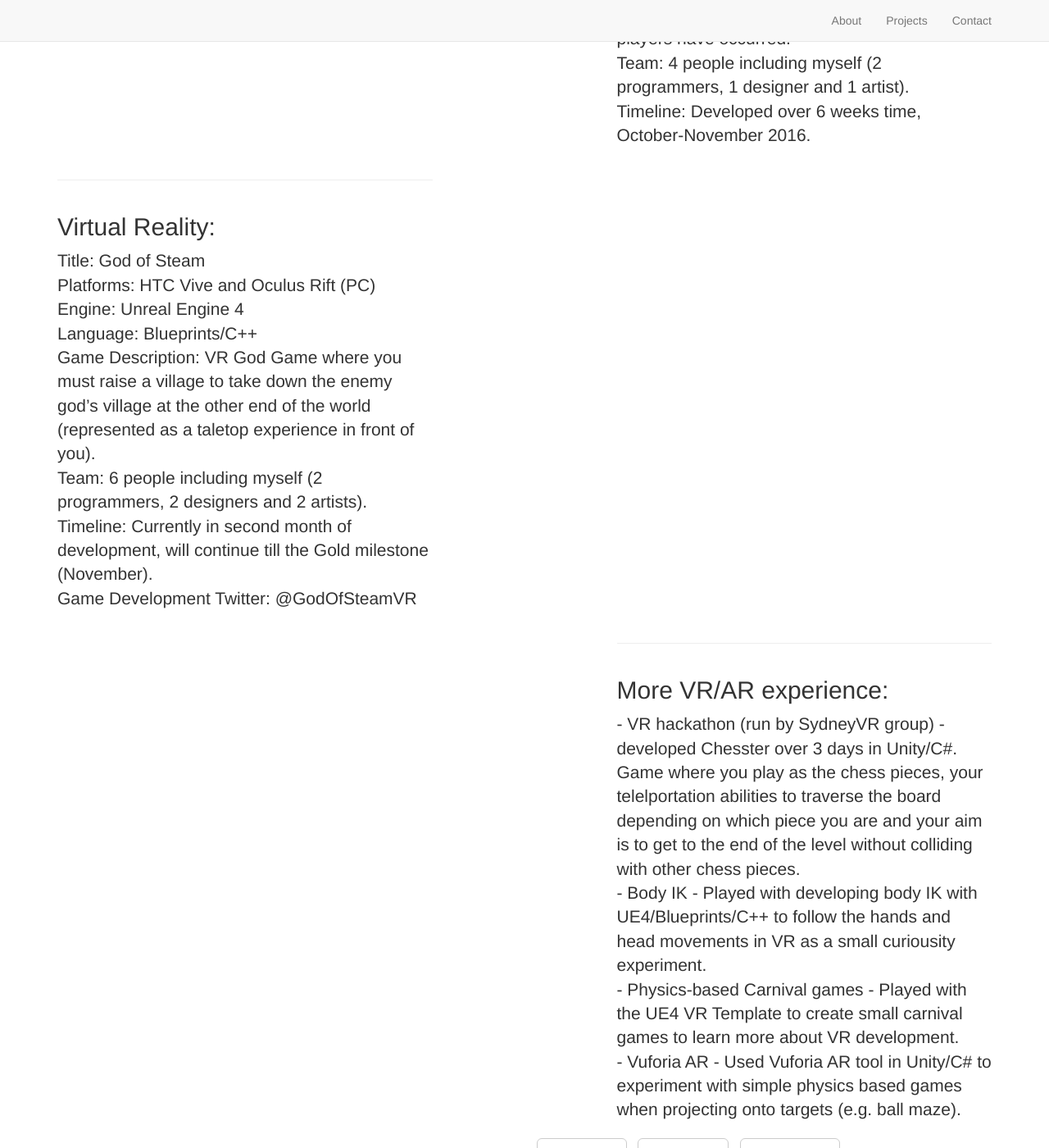
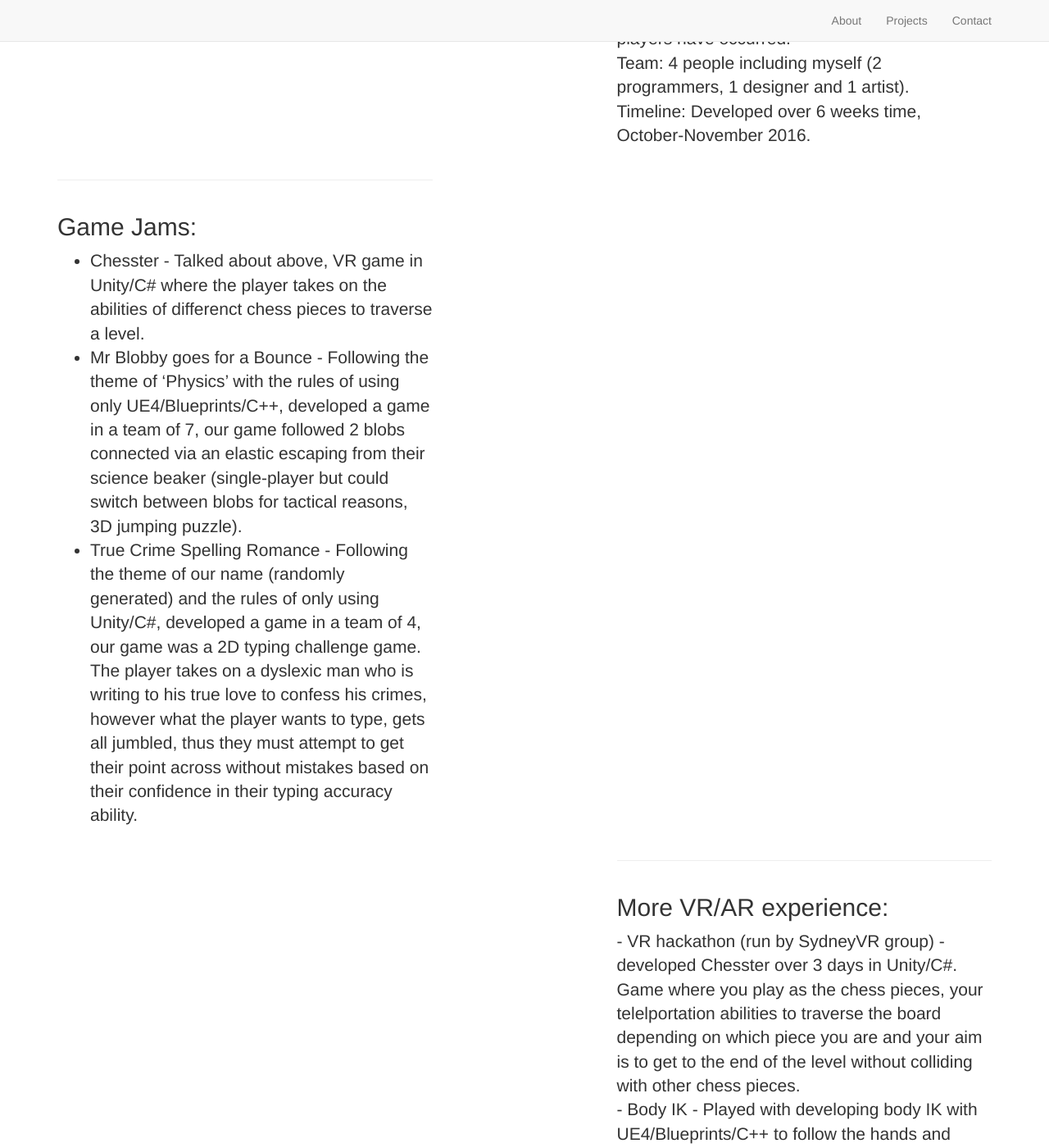
Before and after one commit to kaitlynm1/kaitlynm1.github.io, a Jekyll site: the page built from _posts/2014-09-24-services-4.markdown, in a window 1280 px wide and 1400 px high, scrolled down 2063 px. Shown: the whole window at 82% size. Built offline with Jekyll 4.4.1, drawn with Linux system fonts in a browser that asks for light colours; nearby versions of some CDN libraries; library files that are not in the unit come from our copies; some of the changed text lies outside the part shown.

Commit message:
Added game jam experiences

```diff
--- a/_posts/2014-09-24-services-4.markdown
+++ b/_posts/2014-09-24-services-4.markdown
@@ -2,14 +2,9 @@
 layout: default
 img: ipad.png
 category: Projects
-title: Virtual Reality:<br>
+title: Game Jams:<br>
 description: |
 ---
-Title: God of Steam
-<br>Platforms: HTC Vive and Oculus Rift (PC)
-<br>Engine: Unreal Engine 4
-<br>Language: Blueprints/C++
-<br>Game Description: VR God Game where you must raise a village to take down the enemy god's village at the other end of the world (represented as a taletop experience in front of you).
-<br>Team: 6 people including myself (2 programmers, 2 designers and 2 artists).
-<br>Timeline: Currently in second month of development, will continue till the Gold milestone (November).
-<br>Game Development Twitter: @GodOfSteamVR
+- Chesster - Talked about above, VR game in Unity/C# where the player takes on the abilities of differenct chess pieces to traverse a level. <br>
+- Mr Blobby goes for a Bounce - Following the theme of 'Physics' with the rules of using only UE4/Blueprints/C++, developed a game in a team of 7, our game followed 2 blobs connected via an elastic escaping from their science beaker (single-player but could switch between blobs for tactical reasons, 3D jumping puzzle). <br>
+- True Crime Spelling Romance - Following the theme of our name (randomly generated) and the rules of only using Unity/C#, developed a game in a team of 4, our game was a 2D typing challenge game. The player takes on a dyslexic man who is writing to his true love to confess his crimes, however what the player wants to type, gets all jumbled, thus they must attempt to get their point across without mistakes based on their confidence in their typing accuracy ability.
```
